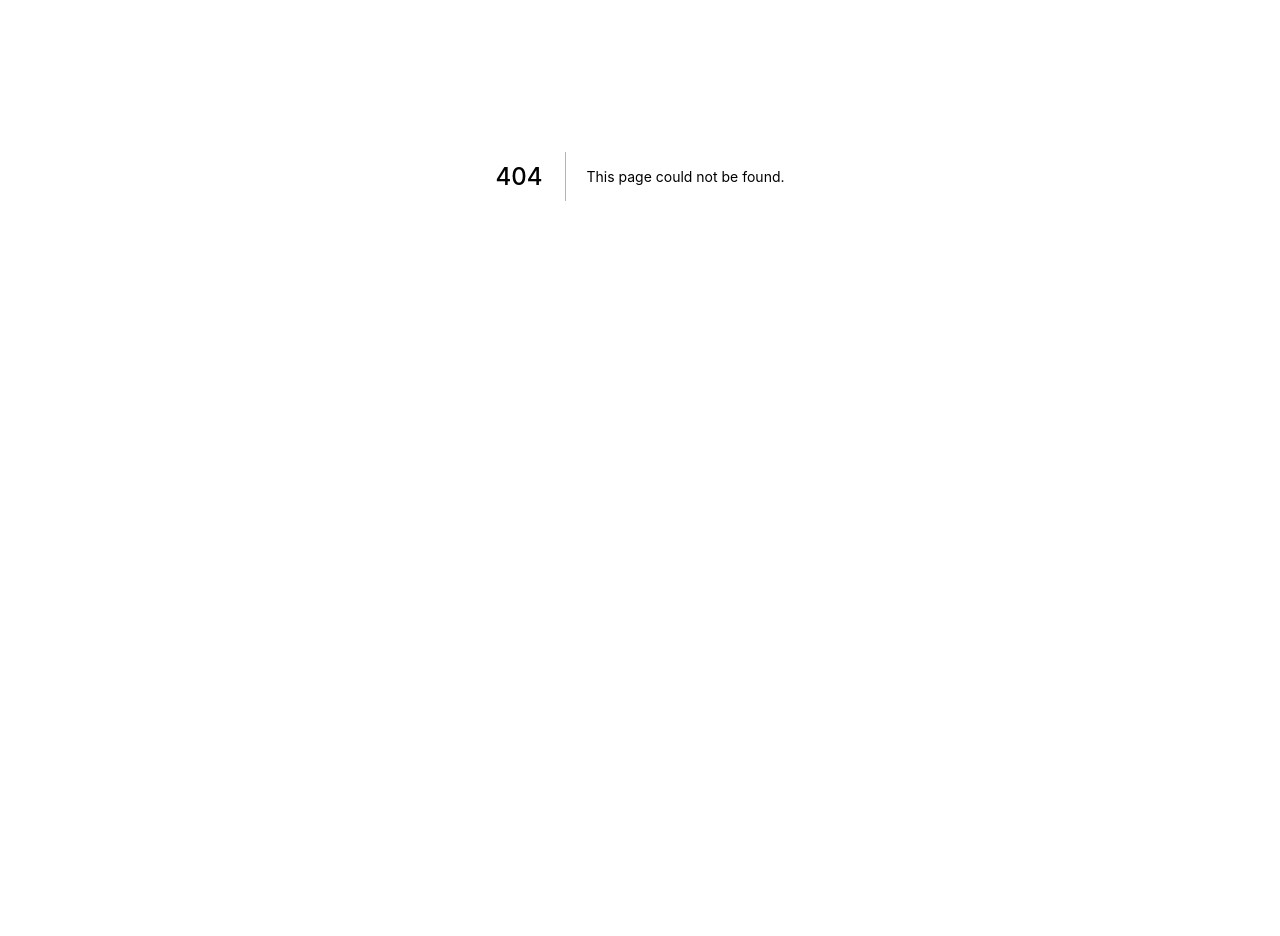
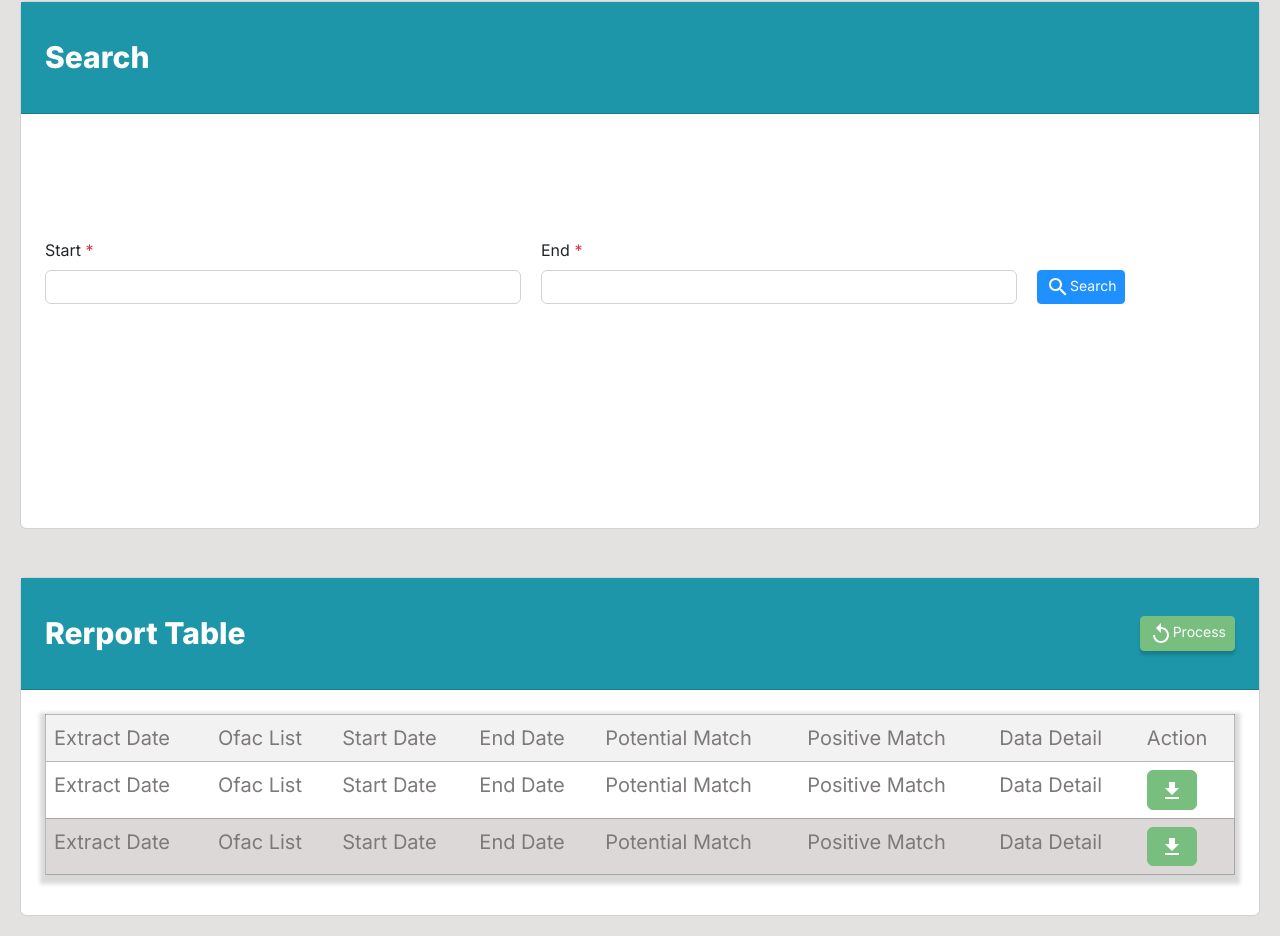
Before and after one commit to devid-septian/ofac-dev, a Next.js app: page /report in a window 1280 px wide. Before the commit this address had no page. Shown: the part 224-1160 px from the top of the page. Before the commit the page ends 800 px from the top, so only its background shows below. Built offline with nearby package versions, Linux system fonts and the light colour scheme.

Commit message:
report page

```diff
--- /dev/null
+++ b/src/pages/report.js
@@ -0,0 +1,115 @@
+import React, { useState } from 'react'
+import Breadcrumb from 'react-bootstrap/Breadcrumb'
+import Header from '../components/header'
+import SideMenu from '../components/side-menu'
+import Button from 'react-bootstrap/Button';
+import Card from 'react-bootstrap/Card';
+import Row from 'react-bootstrap/Row';
+import Col from 'react-bootstrap/Col';
+import Form from 'react-bootstrap/Form';
+import { useSelector } from 'react-redux'
+import { getUserState } from '../redux/services/userSlice'
+import Router from 'next/router'
+import SearchOutlinedIcon from '@mui/icons-material/SearchOutlined';
+import FileDownloadIcon from '@mui/icons-material/FileDownload';
+import ReplayOutlinedIcon from '@mui/icons-material/ReplayOutlined';
+import Table from 'react-bootstrap/Table';
+
+export default function Dashboard() {
+    const [isActive, setActive] = useState(false)
+
+    const toggleClass = () => {
+        setActive(!isActive)
+    }
+    const user = useSelector(getUserState)
+    // if (!user) {
+    //     Router.push('/')
+    //     return
+    // }
+    return (
+      <>
+        <div className={`dashboard ${isActive ? 'show_menu' : null}`}>
+            <Header toggleClass={toggleClass} />
+            <SideMenu />
+            <Breadcrumb>
+              <Breadcrumb.Item href="#">Home</Breadcrumb.Item>
+              <Breadcrumb.Item href="#">Ofac</Breadcrumb.Item>
+              <Breadcrumb.Item active>Dashboard</Breadcrumb.Item>
+          </Breadcrumb>
+            <div className="content-wrapper report-data">
+              <Card>
+                <Card.Header>Search</Card.Header>
+                <Card.Body>
+                <div className="search-form">
+                  <div className="form-date">
+                  <Form.Label>Start <span>*</span></Form.Label>
+                  <Form.Group className="" controlId="dataForm.ControlInputAccount">
+                    <Form.Control type="text" />
+                  </Form.Group>
+                  </div>
+                  <div className="form-date">
+                  <Form.Label>End <span>*</span></Form.Label>
+                  <Form.Group className="" controlId="dataForm.ControlInputAccount">
+                    <Form.Control type="text" />
+                  </Form.Group>
+                  </div>
+                  <div>
+                    <Button  variant="info" size="sm">
+                      <SearchOutlinedIcon />
+                      Search
+                    </Button>
+                  </div>
+                </div>
+                </Card.Body>
+              </Card>
+              <Card className="mt-5">
+                <Card.Header>
+                  Rerport Table
+                  <Button  variant="success" size="sm">
+                    <ReplayOutlinedIcon />
+                    Process
+                  </Button>
+                </Card.Header>
+                <Card.Body className="data-result">
+                  <Table striped>
+                    <tbody>
+                      <tr>
+                        <td>Extract Date</td>
+                        <td>Ofac List</td>
+                        <td>Start Date</td>
+                        <td>End Date</td>
+                        <td>Potential Match</td>
+                        <td>Positive Match</td>
+                        <td>Data Detail</td>
+                        <td>Action</td>
+                      </tr>
+                      <tr>
+                        <td>Extract Date</td>
+                        <td>Ofac List</td>
+                        <td>Start Date</td>
+                        <td>End Date</td>
+                        <td>Potential Match</td>
+                        <td>Positive Match</td>
+                        <td>Data Detail</td>
+                        <td><Button variant="success"><FileDownloadIcon /></Button></td>
+                      </tr>
+                      <tr>
+                        <td>Extract Date</td>
+                        <td>Ofac List</td>
+                        <td>Start Date</td>
+                        <td>End Date</td>
+                        <td>Potential Match</td>
+                        <td>Positive Match</td>
+                        <td>Data Detail</td>
+                        <td><Button variant="success"><FileDownloadIcon /></Button></td>
+                      </tr>
+                    </tbody>
+                  </Table>
+
+                </Card.Body>
+              </Card>
+            </div>
+        </div>
+      </>
+    )
+}
--- a/src/styles/scss/dashboard.scss
+++ b/src/styles/scss/dashboard.scss
@@ -1,6 +1,7 @@
 @use "../custom" as *;
 .dashboard{
-  height: 100vh;
+  height: 100%;
+  min-height: 100%;
   background-color: #E4E1E1;
   padding-top: 108px;
   transition: all 400ms linear;
@@ -46,7 +47,7 @@
 }
 .data-result {
   .tab-content {
-    padding: 0;
+    padding: 0 !important;
   }
 }
 .user-info {
@@ -92,3 +93,42 @@
     color: #ffffff;
   }
 }
+.btn-success {
+  color: #ffffff;
+}
+.btn-info {
+  color: #ffffff;
+}
+.report-data {
+  .card-header {
+    justify-content: space-between;
+    .btn {
+      box-shadow: 0px 4px 3px rgba(0, 0, 0, 0.16);
+    }
+  }
+  .search-form {
+    display: flex;
+    align-items: flex-end;
+    padding-top: 100px;
+    padding-bottom: 200px;
+    gap: 20px;
+    .btn {
+      height: 34px;
+    }
+    .form-date {
+      width: 40%;
+      label {
+        span {
+          color: $danger;
+        }
+      }
+      .form-control {
+        height: 34px;
+      }
+    }
+  }
+}
+.table {
+  border: 1px solid rgba(0, 0, 0, 0.28) !important;
+  box-shadow: 0px 4px 4px 5px rgba(0, 0, 0, 0.15) !important;
+}
--- a/src/styles/scss/tabs.scss
+++ b/src/styles/scss/tabs.scss
@@ -14,6 +14,5 @@
 }
 .tab-content {
   padding: 15px  !important;
-  border: 1px solid rgba(0, 0, 0, 0.28) !important;
-  box-shadow: 0px 4px 4px 5px rgba(0, 0, 0, 0.15) !important;
+
 }
```
Also changed, not shown: src/pages/dashboard.js (+4 -4 lines), src/pages/screening-merchant.js (+19 -2 lines), src/styles/main.css, 1 other file (tests, documents, lock files or other folders).
